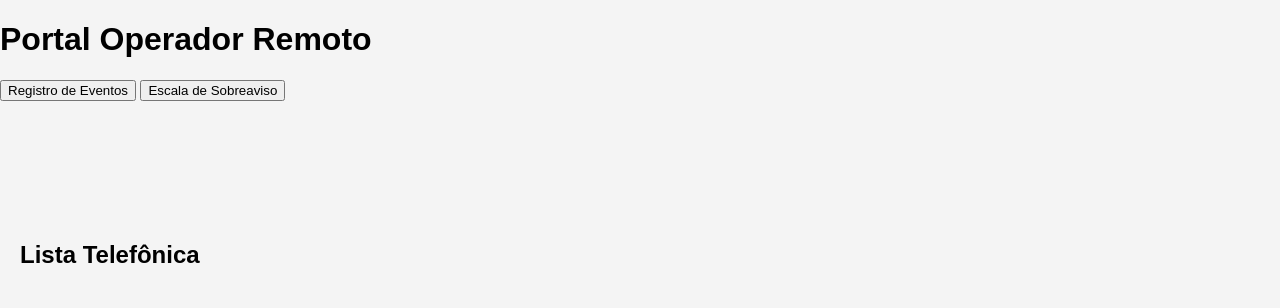
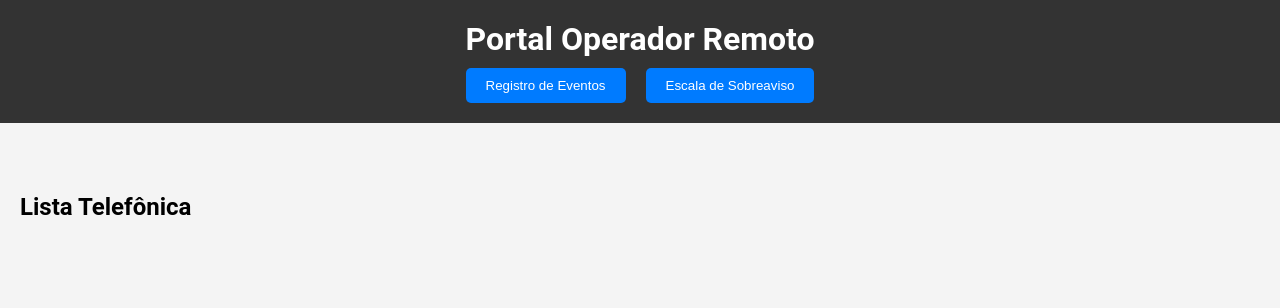
Before and after one commit to Tiagobte/Portal-do-Operador, a PHP site: page /lista_telefonica.html in a window 1280 px wide. Shown: the top 308 px of the page. Run offline with PHP 8.4, Linux system fonts and the light colour scheme.

Commit message:
Atualizei o JS e CSS

```diff
--- a/css/style.css
+++ b/css/style.css
@@ -1,5 +1,5 @@
 body {
-  font-family: Arial, sans-serif;
+    font-family: 'Roboto', sans-serif;
     margin: 0;
     padding: 0;
     background-color: #f4f4f4;
@@ -8,11 +8,8 @@
   .header {
     background-color: #333;
     color: #fff;
-  padding: 10px 0;
+    padding: 20px 0;
     text-align: center;
-  position: fixed;
-  top: 0;
-  width: 100%;
   }
 
   .header h1 {
@@ -20,40 +17,133 @@
   }
 
   .responsavel {
-  margin-top: 10px;
+    margin-top: 20px;
+    text-align: center;
   }
 
   .responsavel input {
     margin-right: 10px;
+    padding: 8px;
+    border-radius: 5px;
+    border: 1px solid #ccc;
+  }
+
+  .responsavel button {
+    background-color: #007bff;
+    border: none;
+    color: #fff;
+    padding: 10px 20px;
+    border-radius: 5px;
+    cursor: pointer;
+    transition: background-color 0.3s ease;
+  }
+
+  .responsavel button:hover {
+    background-color: #0056b3;
   }
 
   .container {
-  margin-top: 100px; /* Espaço para o cabeçalho fixo */
+    margin-top: 30px;
     padding: 20px;
   }
 
-#escalasobreaviso {
+  .card {
     background-color: #fff;
-  padding: 20px;
+    border: none;
     border-radius: 8px;
-  box-shadow: 0 0 10px rgba(0, 0, 0, 0.1);
+    box-shadow: 0 4px 6px rgba(0, 0, 0, 0.1);
+    transition: transform 0.3s ease-in-out;
     margin-bottom: 20px;
   }
 
-#mensagem {
-  font-weight: bold;
+  .card:hover {
+    transform: translateY(-5px);
+  }
+
+  .card-body {
+    padding: 20px;
+  }
+
+  .card-title {
+    font-size: 24px;
+    font-weight: 500;
+    color: #333;
+  }
+
+  .card-text {
+    font-size: 16px;
+    color: #666;
+  }
+
+  .btn {
+    border-radius: 25px;
+    padding: 10px 20px;
+    font-size: 18px;
+    font-weight: 500;
+    transition: background-color 0.3s ease, transform 0.3s ease;
+  }
+
+  .btn-custom {
+    background-color: #007bff;
+    border-color: #007bff;
+    color: #fff;
+  }
+
+  .btn-custom:hover {
+    background-color: #0056b3;
+    border-color: #0056b3;
+    transform: translateY(-3px);
+  }
+
+  @media (max-width: 768px) {
+    .container {
+      margin-top: 60px; /* Ajuste conforme necessário */
+    }
+  }
+  body {
+    font-family: 'Roboto', sans-serif;
+    margin: 0;
+    padding: 0;
+    background-color: #f4f4f4;
+  }
+
+  header {
+    background-color: #333;
+    color: #fff;
+    padding: 20px 0;
     text-align: center;
+  }
+
+  .logo h1 {
+    margin: 0;
+  }
+
+  .navbar {
+    display: flex;
+    justify-content: center;
+    margin-top: 10px;
+  }
+
+  .nav-btn {
+    background-color: #007bff;
+    border: none;
+    color: #fff;
+    padding: 10px 20px;
+    margin: 0 10px;
+    border-radius: 5px;
+    cursor: pointer;
+    transition: background-color 0.3s ease;
+  }
+
+  .nav-btn:hover {
+    background-color: #0056b3;
+  }
+
+  .container {
+    margin-top: 30px;
+    padding: 20px;
+  }
+
+  h2 {
     margin-bottom: 20px;
   }
-
-@media (max-width: 600px) {
-  .responsavel {
-      flex-direction: column;
-      align-items: center;
-  }
-
-  .responsavel input {
-      margin-right: 0;
-      margin-bottom: 10px;
-  }
-}
--- a/index.html
+++ b/index.html
@@ -83,7 +83,7 @@
         <div class="card mb-4">
           <div class="card-body">
             <h3 class="card-title">Registro de Eventos</h3>
-            <p class="card-text">Aqui você pode registrar os eventos ocorridos nas usinas.</p>
+            <p class="card-text">Registre os eventos ocorridos nas usinas.</p>
             <a href="registro_eventos.html" class="btn btn-lg btn-custom btn-block">Registrar Eventos</a>
           </div>
         </div>
```
Lines whose indentation alone changed are shown as unchanged.
